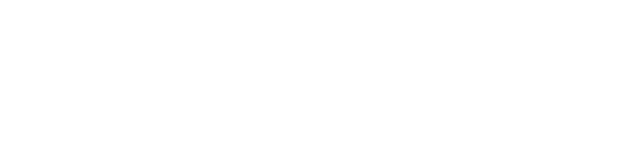
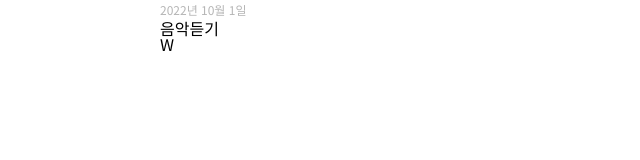
Before and after one commit to fbsdk/Apple, a plain HTML site: page index.html in a window 1280 px wide. Shown: the whole page, without its empty margins (0-640 px from the left). Drawn offline with Linux system fonts and the light colour scheme.

Commit message:
20221126

```diff
--- /dev/null
+++ b/assets/css/fonts.css
@@ -0,0 +1,3 @@
+@import url('https://fonts.googleapis.com/css2?family=Noto+Sans+KR:wght@100;300;400;500;700&display=swap');
+
+/* font-family: 'Noto Sans KR', sans-serif; */
--- /dev/null
+++ b/assets/css/reset.css
@@ -0,0 +1,35 @@
+html, body, div, span, applet, object, iframe, h1, h2, h3, h4, h5, h6, p, blockquote, pre, a, abbr, acronym, address, big, cite, code, del, dfn, em, img, ins, kbd, q, s, samp, small, strike, strong, sub, sup, tt, var, b, u, i, center, dl, dt, dd, ol, ul, li, fieldset, form, label, legend, table, caption, tbody, tfoot, thead, tr, th, td, article, aside, canvas, details, embed, figure, figcaption, footer, header, hgroup, menu, nav, output, ruby, section, summary, time, mark, audio, video {
+    margin: 0;
+    padding: 0;
+    border: 0;
+    font-size: 100%;
+    font: inherit;
+    vertical-align: baseline;
+    font-family: 'Noto Sans KR', sans-serif;
+}
+
+/* HTML5 display-role reset for older browsers */
+article, aside, details, figcaption, figure, footer, header, hgroup, menu, nav, section {
+    display: block;
+}
+body {
+    line-height: 1;
+}
+ol, ul {
+    list-style: none;
+}
+a {
+    color: inherit;
+    text-decoration: none;
+}
+blockquote, q {
+    quotes: none;
+}
+blockquote:before, blockquote:after, q:before, q:after {
+    content: '';
+    content: none;
+}
+table {
+    border-collapse: collapse;
+    border-spacing: 0;
+}
--- /dev/null
+++ b/assets/css/style.css
@@ -0,0 +1,13 @@
+/* container */
+.container {width: 1000px; margin: 0 auto;}
+
+/* row */
+.row {margin: 0 20px;}
+
+/* header */
+#header .data {
+    font-weight: 400;
+    font-size: 12px;
+    line-height: 20px;
+    color: #B5B5B5;
+}
--- a/index.html
+++ b/index.html
@@ -11,13 +11,22 @@
 
     <title>Apple music App</title>
 
+    <!-- style -->
+    <link rel="stylesheet" href="assets/css/reset.css">
+    <link rel="stylesheet" href="assets/css/fonts.css">
+    <link rel="stylesheet" href="assets/css/style.css">
+
+
+
 </head>
 <body>
-    <header>
-        <div>
-            <div>
-                <time></time>
-                <h1></h1>
+    <header id="header">
+        <div class="container">
+            <div class="row">
+                <time class="data">2022년 10월 1일</time>
+                <h1 class="title"></title>음악듣기</h1>
+                <div class="id">W</div>
+
                 <h2></h2>
                 <h3></h3>
                 <h4></h4>
@@ -25,7 +34,7 @@
                 <h6></h6>
             </div>
 
-        </div>
+        </div >
     </header>
 </body>
 </html>
```
